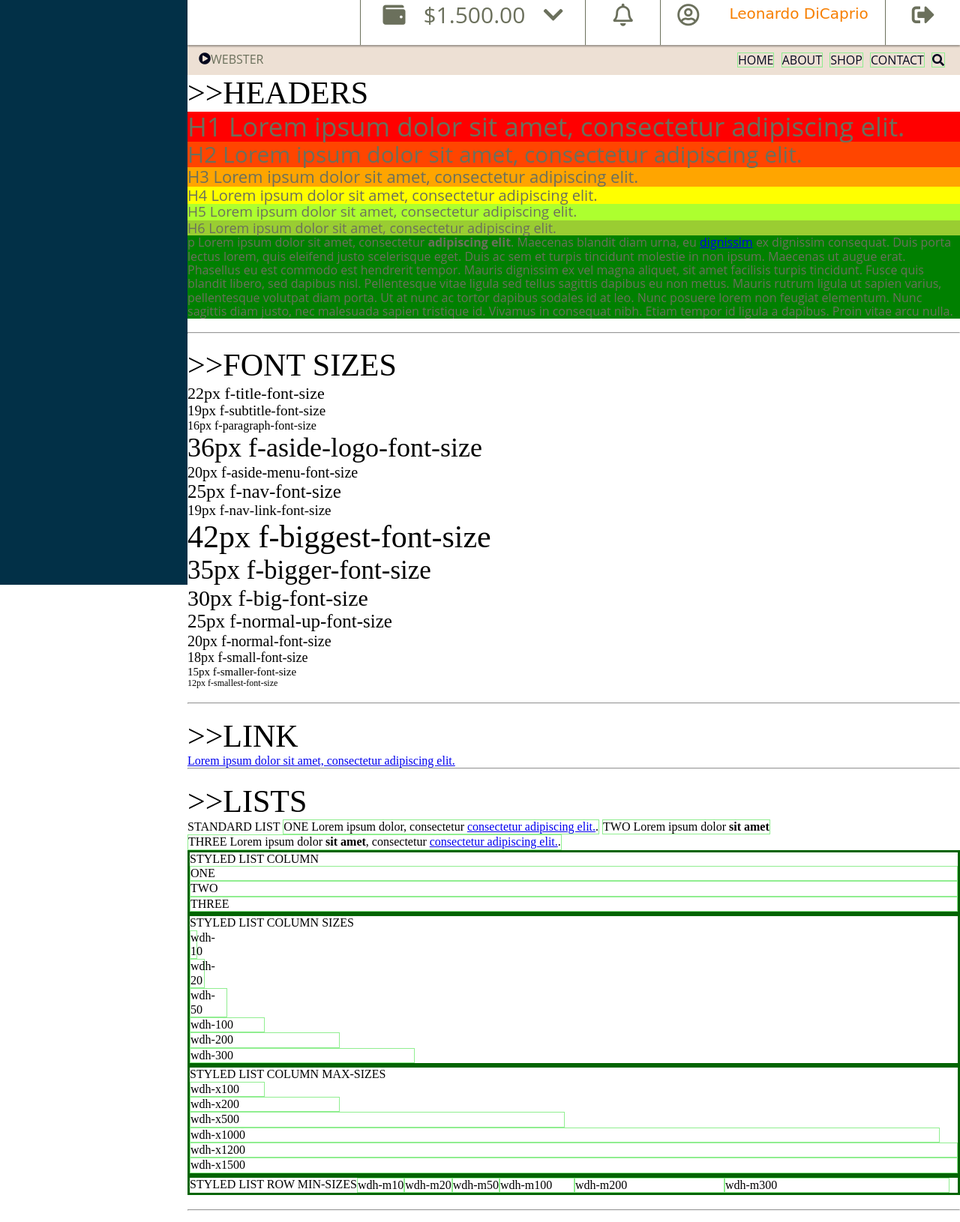
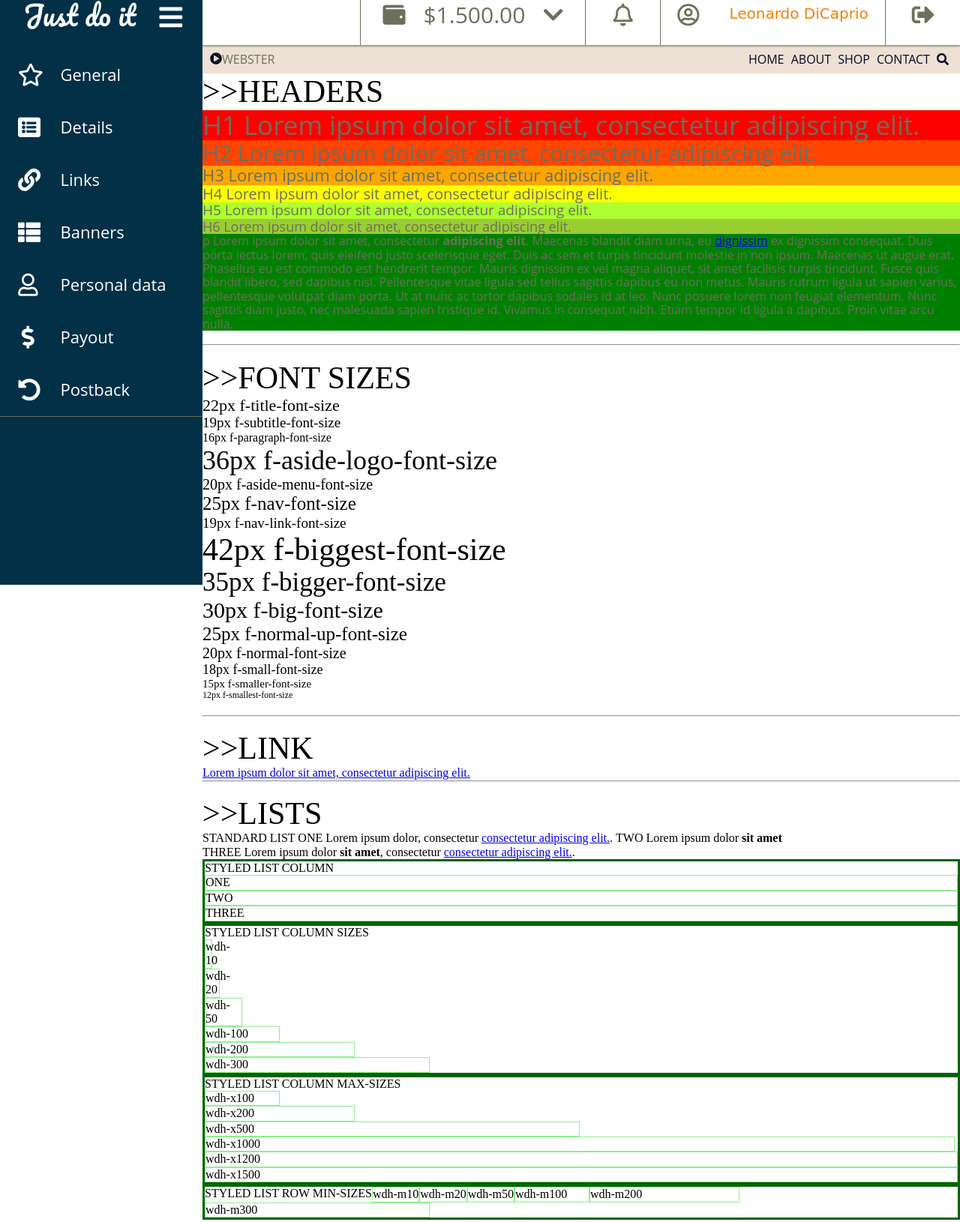
Before and after one commit to Webster2020/Dashboard, a website: page src/styleguide.html in a window 1280 px wide. Shown: the part 20-1650 px from the top of the page at 75% size. Drawn offline with nearby package versions, Linux system fonts and the light colour scheme; files that its build step writes are made by us from their sources.

Commit message:
Add aside menu

```diff
--- a/src/sass/_variables.scss
+++ b/src/sass/_variables.scss
@@ -36,10 +36,11 @@ $smaller-font-size: 15px;
 $smallest-font-size: 12px;
 
 /* Layout sizes */
-$aside-width: 250px;
+$aside-width: 270px;
 $nav-height: 80px;
 
 /* Fonts */
+$pacifico-font: 'Pacifico', cursive;
 $logo-font: 'Dancing Script', cursive;
 $brand-font: "Open Sans", Helvetica, Arial;
 $title-font: "Open Sans", Helvetica, Arial;
--- a/src/sass/components/_borders.scss
+++ b/src/sass/components/_borders.scss
@@ -45,3 +45,19 @@
 .bor-link {
   border: 2px solid peru;
 }
+
+.bor-list {
+  border: 3px solid darkgreen;
+}
+
+.bor-li {
+  border: 1px solid lightgreen;
+}
+
+.bor-logo {
+  border: 3px solid hotpink;
+}
+
+.bor-l-aside {
+  border-left: 3px solid $aside-background-color;
+}
--- a/src/sass/components/_colors.scss
+++ b/src/sass/components/_colors.scss
@@ -3,7 +3,7 @@
 }
 
 .c-whi {
-  color: $white-color;
+  color: $white-color !important;
 }
 
 .c-dar {
--- a/src/sass/components/_hovers.scss
+++ b/src/sass/components/_hovers.scss
@@ -1,7 +1,14 @@
 .hov-scale {
   transition: $transition-fast;
+
   &:hover {
     transform: scale(1.2);
     transition: $transition-fast;
   }
 }
+
+.hov-main-color {
+  &:hover {
+    color: $brand-main-color !important;
+  }
+}
--- a/src/sass/components/_list.scss
+++ b/src/sass/components/_list.scss
@@ -2,7 +2,7 @@
   display: flex;
   flex-wrap: wrap;
   list-style: none;
-  border: 3px solid darkgreen;
+  //border: 3px solid darkgreen;
 }
 
 .list-col {
@@ -15,5 +15,5 @@
 
 li {
   display: inline-block;
-  border: 1px solid lightgreen;
+  //border: 1px solid lightgreen;
 }
--- a/src/sass/components/_logo.scss
+++ b/src/sass/components/_logo.scss
@@ -1,17 +1,11 @@
 .logo {
   display: inline-block;
   line-height: 0.8;
-  border: 3px solid hotpink;
-}
-
-.logo-hover {
-  &:hover {
-    color: $brand-main-color;
-  }
+  //border: 3px solid hotpink;
 }
 
 .logo-font {
   font-size: $aside-logo-font-size;
-  font-family: $logo-font;
+  font-family: $pacifico-font;//$logo-font;
   color: $main-font-color;
 }
--- a/src/sass/sections/_aside.scss
+++ b/src/sass/sections/_aside.scss
@@ -9,10 +9,10 @@ aside {
 
 .row-aside {
   position: relative;
-  padding: 18px 0 13px 20px;
-  height: 60px;
+  //padding: 18px 0 13px 20px;
+  //height: 60px;
   width: 100%;
-  border-left: 3px solid $aside-background-color;
+  border-left: 4px solid $aside-background-color;
   color: $section-background-color;
 
   &::after {
@@ -20,14 +20,14 @@ aside {
     content: "";
     top: 0;
     left: 0;
-    height: 60px;
+    height: 70px;
     width: 100%;
     background-color: $section-background-color;
     opacity: 0;
   }
 
   &:hover {
-    border-left: 3px solid $brand-main-color;
+    border-left: 4px solid $brand-main-color;
 
     &::after {
       opacity: 0.1;
--- a/src/sass/sections/_navbar.scss
+++ b/src/sass/sections/_navbar.scss
@@ -2,7 +2,7 @@ nav {
   position: fixed;
   z-index: 99;
   height: $nav-height;
-  width: calc(100% - 250px);
+  width: calc(100% - 270px);
   top: 0;
   right: 0;
   background-color: $section-background-color;
--- a/src/styleguide.html
+++ b/src/styleguide.html
@@ -8,16 +8,15 @@
 
   <title>styleguide</title>
 
+  <link rel="preconnect" href="https://fonts.gstatic.com">
+  <link href="https://fonts.googleapis.com/css2?family=Pacifico&display=swap" rel="stylesheet">
+
   <link rel="stylesheet" href="https://use.fontawesome.com/releases/v5.5.0/css/all.css">
   <link rel="stylesheet" href="css/style.css" type="text/css">
 
 </head>
 
 <body>
-
-  <aside>
-
-  </aside>
 
   <main>
 
@@ -102,37 +101,37 @@
       <li>THREE  Lorem ipsum dolor <strong>sit amet</strong>, consectetur <a href="#">consectetur adipiscing elit.</a>.</li>
     </ul>
 
-    <ul class="list list-col">STYLED LIST COLUMN
-      <li>ONE</li>
-      <li>TWO</li>
-      <li>THREE</li>
+    <ul class="list list-col bor-list">STYLED LIST COLUMN
+      <li class="bor-li">ONE</li>
+      <li class="bor-li">TWO</li>
+      <li class="bor-li">THREE</li>
     </ul>
 
-    <ul class="list list-col">STYLED LIST COLUMN SIZES
-      <li class="wdh-10">wdh-10</li>
-      <li class="wdh-20">wdh-20</li>
-      <li class="wdh-50">wdh-50</li>
-      <li class="wdh-100">wdh-100</li>
-      <li class="wdh-200">wdh-200</li>
-      <li class="wdh-300">wdh-300</li>
+    <ul class="list list-col bor-list">STYLED LIST COLUMN SIZES
+      <li class="wdh-10 bor-li">wdh-10</li>
+      <li class="wdh-20 bor-li">wdh-20</li>
+      <li class="wdh-50 bor-li">wdh-50</li>
+      <li class="wdh-100 bor-li">wdh-100</li>
+      <li class="wdh-200 bor-li">wdh-200</li>
+      <li class="wdh-300 bor-li">wdh-300</li>
     </ul>
 
-    <ul class="list list-col">STYLED LIST COLUMN MAX-SIZES
-      <li class="wdh-x100">wdh-x100</li>
-      <li class="wdh-x200">wdh-x200</li>
-      <li class="wdh-x500">wdh-x500</li>
-      <li class="wdh-x1000">wdh-x1000</li>
-      <li class="wdh-x1200">wdh-x1200</li>
-      <li class="wdh-x1500">wdh-x1500</li>
+    <ul class="list list-col bor-list">STYLED LIST COLUMN MAX-SIZES
+      <li class="wdh-x100 bor-li">wdh-x100</li>
+      <li class="wdh-x200 bor-li">wdh-x200</li>
+      <li class="wdh-x500 bor-li">wdh-x500</li>
+      <li class="wdh-x1000 bor-li">wdh-x1000</li>
+      <li class="wdh-x1200 bor-li">wdh-x1200</li>
+      <li class="wdh-x1500 bor-li">wdh-x1500</li>
     </ul>
 
-    <ul class="list list-row">STYLED LIST ROW MIN-SIZES
-      <li class="wdh-m10">wdh-m10</li>
-      <li class="wdh-m20">wdh-m20</li>
-      <li class="wdh-m50">wdh-m50</li>
-      <li class="wdh-m100">wdh-m100</li>
-      <li class="wdh-m200">wdh-m200</li>
-      <li class="wdh-m300">wdh-m300</li>
+    <ul class="list list-row bor-list">STYLED LIST ROW MIN-SIZES
+      <li class="wdh-m10 bor-li">wdh-m10</li>
+      <li class="wdh-m20 bor-li">wdh-m20</li>
+      <li class="wdh-m50 bor-li">wdh-m50</li>
+      <li class="wdh-m100 bor-li">wdh-m100</li>
+      <li class="wdh-m200 bor-li">wdh-m200</li>
+      <li class="wdh-m300 bor-li">wdh-m300</li>
     </ul>
 
     <br><hr><br>
@@ -144,8 +143,8 @@
     <div class="block-wrapper bor-block-wrapp">BLOCK WRAPPER</div>
     <div class="row bor-row">ROW</div>
     <div class="col bor-col">COL</div>
-    <div class="logo">LOGO</div>
-    <div class="logo logo-font">LOGO FONT</div>
+    <div class="logo bor-logo">LOGO</div>
+    <div class="logo logo-font bor-logo">LOGO FONT</div>
     <div class="link bor-link"><a href="#">LINK</a></div>
     <div class="link link-font"><a href="#">LINK FONT</a></div>
     <div class="icon bor-icon"><i class="fas fa-bars"></i></div>
@@ -786,6 +785,131 @@
     </div>
   </nav>
 
+  <aside>
+
+    <div class="row p-lr-20">
+      <div class="col col-sm-9 col-md-9 col-lg-9 col-xl-9 col-cen">
+        <div class="logo logo-font c-whi hov-main-color">Just do it</div>
+      </div>
+      <div class="col col-sm-3 col-md-3 col-lg-3 col-xl-3 col-cen">
+        <div class="icon p-tb-25 p-lr-20">
+          <i class="fas fa-bars i-lg c-whi hov-scale"></i>
+        </div>
+      </div>
+    </div>
+
+    <ul class="list bor-b">
+
+      <li class="wdh-full">
+        <div class="row row-aside">
+          <div class="col col-sm-3 col-md-3 col-lg-3 col-xl-3 col-cen">
+            <div class="icon p-tb-20 p-lr-20">
+              <i class="far fa-star i-big c-whi hov-scale"></i>
+            </div>
+          </div>
+          <div class="col col-sm-9 col-md-9 col-lg-9 col-xl-9 col-left">
+            <div class="p-lr-10">
+              <h3 class="c-whi">General</h3>
+            </div>
+          </div>
+        </div>
+      </li>
+
+      <li class="wdh-full">
+        <div class="row row-aside">
+          <div class="col col-sm-3 col-md-3 col-lg-3 col-xl-3 col-cen">
+            <div class="icon p-tb-20 p-lr-20">
+              <i class="fas fa-list-alt i-big c-whi hov-scale"></i>
+            </div>
+          </div>
+          <div class="col col-sm-9 col-md-9 col-lg-9 col-xl-9 col-left">
+            <div class="p-lr-10">
+              <h3 class="c-whi">Details</h3>
+            </div>
+          </div>
+        </div>
+      </li>
+
+      <li class="wdh-full">
+        <div class="row row-aside">
+          <div class="col col-sm-3 col-md-3 col-lg-3 col-xl-3 col-cen">
+            <div class="icon p-tb-20 p-lr-20">
+              <i class="fas fa-link i-big c-whi hov-scale"></i>
+            </div>
+          </div>
+          <div class="col col-sm-9 col-md-9 col-lg-9 col-xl-9 col-left">
+            <div class="p-lr-10">
+              <h3 class="c-whi">Links</h3>
+            </div>
+          </div>
+        </div>
+      </li>
+
+      <li class="wdh-full">
+        <div class="row row-aside">
+          <div class="col col-sm-3 col-md-3 col-lg-3 col-xl-3 col-cen">
+            <div class="icon p-tb-20 p-lr-20">
+              <i class="fas fa-th-list i-big c-whi hov-scale"></i>
+            </div>
+          </div>
+          <div class="col col-sm-9 col-md-9 col-lg-9 col-xl-9 col-left">
+            <div class="p-lr-10">
+              <h3 class="c-whi">Banners</h3>
+            </div>
+          </div>
+        </div>
+      </li>
+
+      <li class="wdh-full">
+        <div class="row row-aside">
+          <div class="col col-sm-3 col-md-3 col-lg-3 col-xl-3 col-cen">
+            <div class="icon p-tb-20 p-lr-20">
+              <i class="far fa-user i-big c-whi hov-scale"></i>
+            </div>
+          </div>
+          <div class="col col-sm-9 col-md-9 col-lg-9 col-xl-9 col-left">
+            <div class="p-lr-10">
+              <h3 class="c-whi">Personal data</h3>
+            </div>
+          </div>
+        </div>
+      </li>
+
+      <li class="wdh-full">
+        <div class="row row-aside">
+          <div class="col col-sm-3 col-md-3 col-lg-3 col-xl-3 col-cen">
+            <div class="icon p-tb-20 p-lr-20">
+              <i class="fas fa-dollar-sign i-big c-whi hov-scale"></i>
+            </div>
+          </div>
+          <div class="col col-sm-9 col-md-9 col-lg-9 col-xl-9 col-left">
+            <div class="p-lr-10">
+              <h3 class="c-whi">Payout</h3>
+            </div>
+          </div>
+        </div>
+      </li>
+
+      <li class="wdh-full">
+        <div class="row row-aside">
+          <div class="col col-sm-3 col-md-3 col-lg-3 col-xl-3 col-cen">
+            <div class="icon p-tb-20 p-lr-20">
+              <i class="fas fa-undo-alt i-big c-whi hov-scale"></i>
+            </div>
+          </div>
+          <div class="col col-sm-9 col-md-9 col-lg-9 col-xl-9 col-left">
+            <div class="p-lr-10">
+              <h3 class="c-whi">Postback</h3>
+            </div>
+          </div>
+        </div>
+      </li>
+
+    </ul>
+
+  </aside>
+
+
 </body>
 
 </html>
```
Also changed, not shown: src/index.html (+1 -0 lines).
